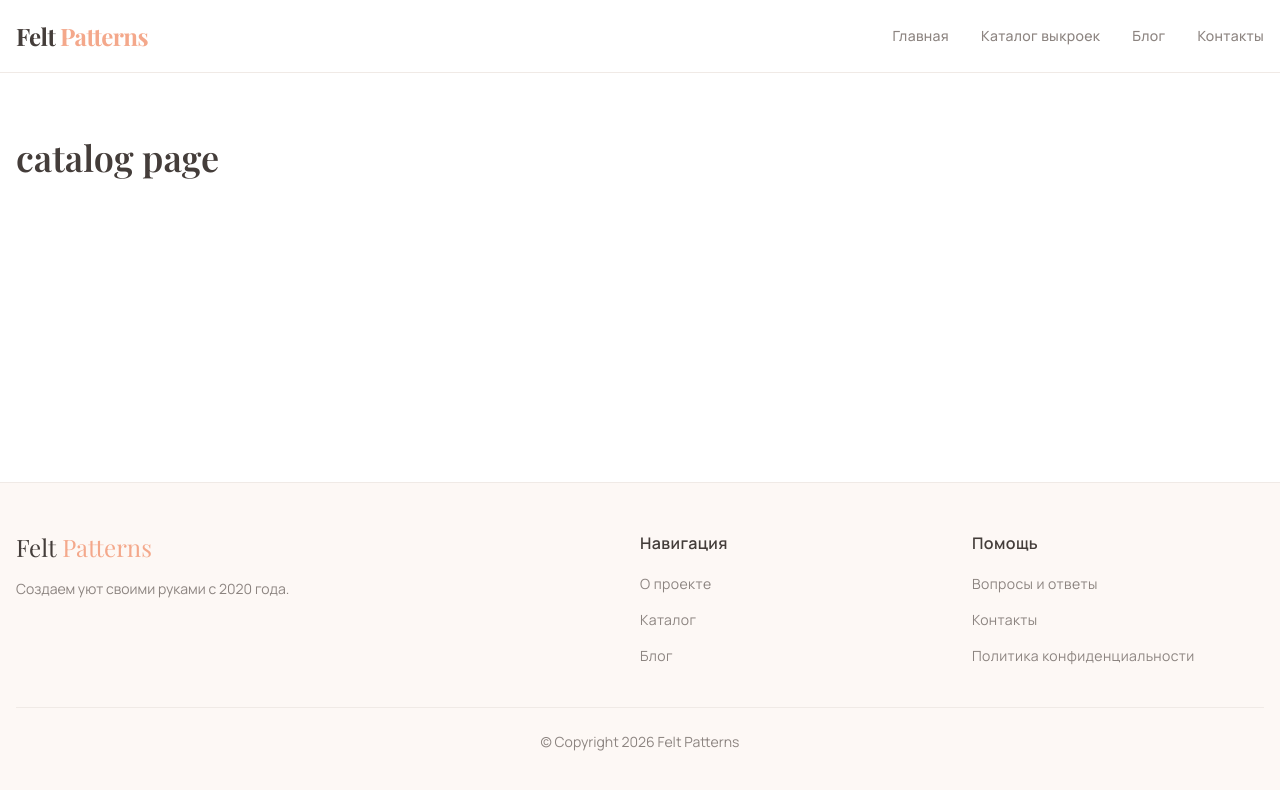
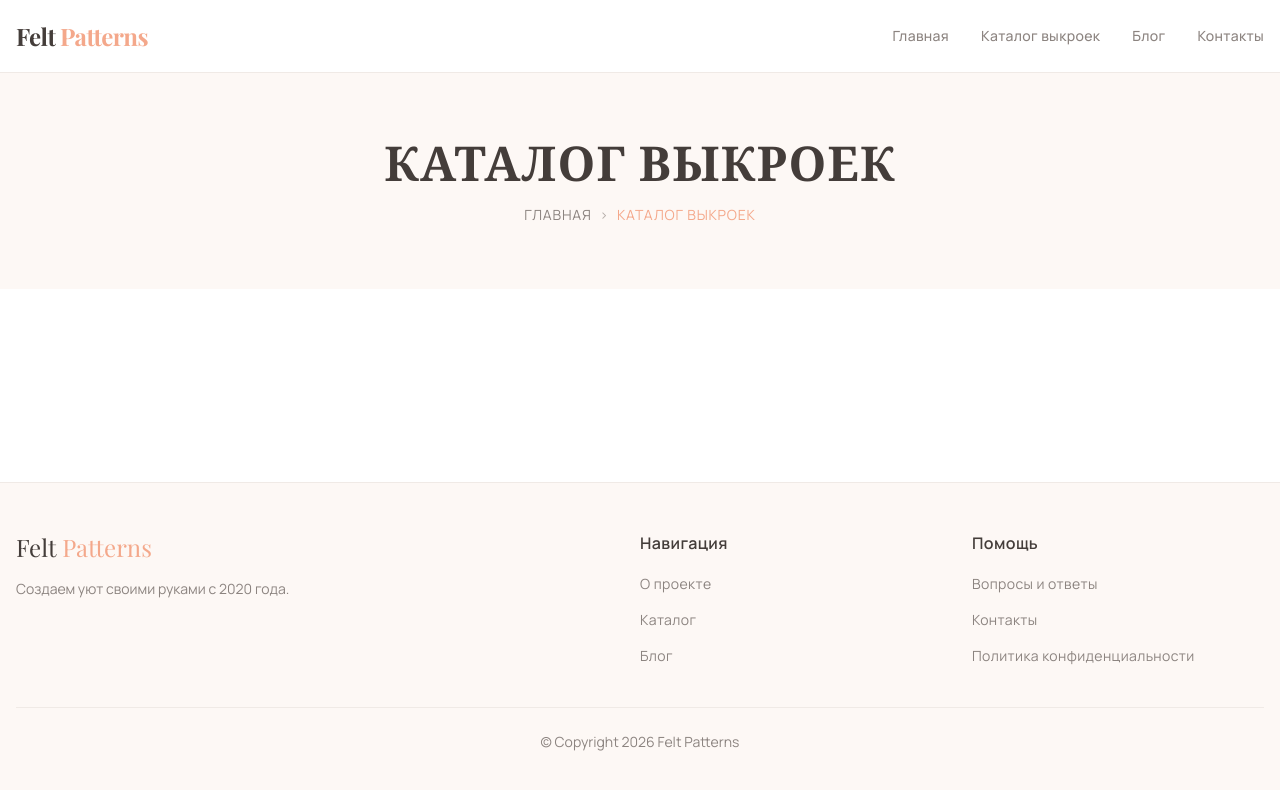
Before and after one commit to EkaterinaVag/patterns-shop, a Next.js app: page /patterns in a window 1280 px wide. Shown: the top 790 px of the page. Built offline with nearby package versions, Linux system fonts and the light colour scheme.

Commit message:
feat: add catalog page with route /patterns

```diff
--- a/app/patterns/page.tsx
+++ b/app/patterns/page.tsx
@@ -1 +1 @@
-export { PatternsPage as default } from "@/pages/patterns";
+export { CatalogPage as default } from "@/pages/catalog";
--- /dev/null
+++ b/src/pages/catalog/index.ts
@@ -0,0 +1 @@
+export { CatalogPage } from './ui/CatalogPage';
--- /dev/null
+++ b/src/pages/catalog/ui/CatalogPage.tsx
@@ -0,0 +1,27 @@
+import Image from 'next/image';
+import Link from 'next/link';
+import { PatternCard } from '@/entities/pattern';
+import { MOCK_PATTERNS } from '@/shared/api/mocks/patterns';
+import { BreadcrumbItem, Breadcrumbs } from '@/shared/ui/Breadcrumbs';
+
+const breadcrumbs: BreadcrumbItem[] = [
+    { label: 'Главная', href: '/' },
+    { label: 'Каталог выкроек' },
+];
+
+const title = 'Каталог выкроек'
+
+export function CatalogPage() {
+    return (
+        <>
+            <section className="relative left-1/2 -translate-x-1/2 w-screen py-6 md:py-16 text-center bg-cream">
+                <div className="mx-auto max-w-7xl px-4">
+                    <h1 className="text-3xl lg:text-5xl uppercase mb-5 tracking-wide">
+                        {title}
+                    </h1>
+                    <Breadcrumbs items={breadcrumbs} className="justify-center uppercase tracking-wider" />
+                </div>
+            </section>
+        </>
+    );
+}
--- a/src/pages/patterns/index.ts
+++ /dev/null
@@ -1 +0,0 @@
-export { PatternsPage } from './ui/PatternsPage';
--- a/src/pages/patterns/ui/PatternsPage.tsx
+++ /dev/null
@@ -1,9 +0,0 @@
-export function PatternsPage() {
-    return (
-        <main className="flex-1">
-            <section className="py-16">
-                <h1 className="text-4xl font-bold">catalog page</h1>
-            </section>
-        </main>
-    );
-}
```
